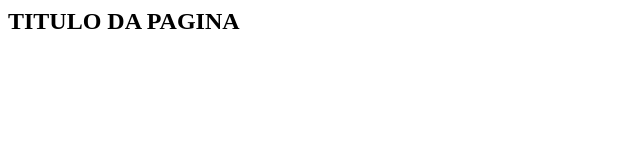
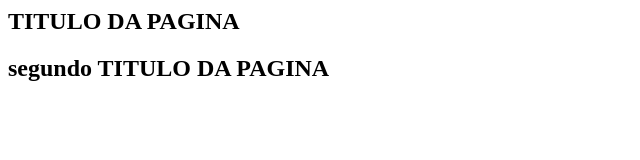
Before and after one commit to ubirajarajunior/projeto-curso-git, a plain HTML site: page index.html in a window 1280 px wide. Shown: the whole page, without its empty margins (0-640 px from the left). Drawn offline with Linux system fonts and the light colour scheme.

Commit message:
Adicionando o segundo titulo

```diff
--- a/index.html
+++ b/index.html
@@ -6,6 +6,7 @@
 
 <body>
 	<h2>TITULO DA PAGINA</h2>
+	<h2>segundo TITULO DA PAGINA</h2>
 </body>
 
 </html>
```
